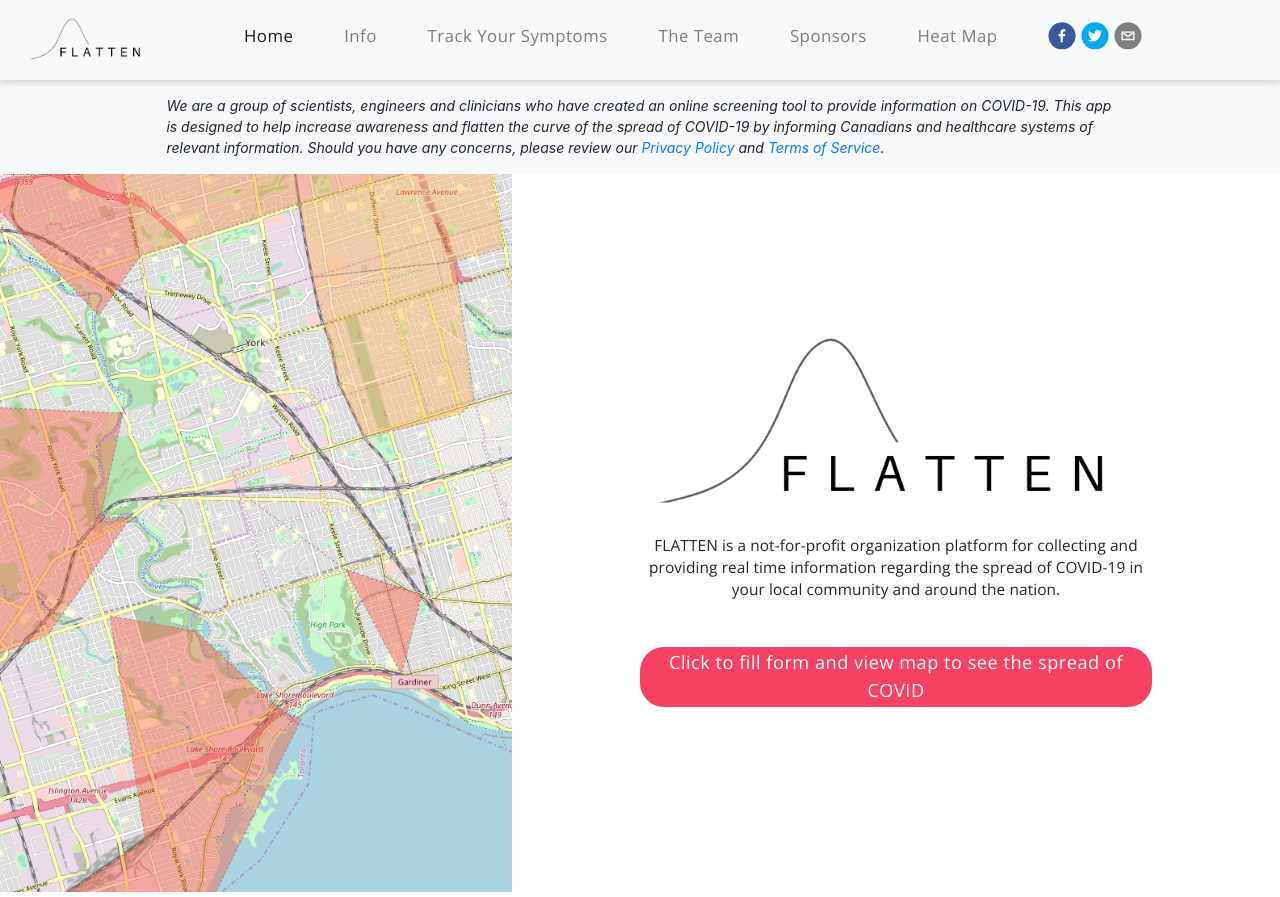
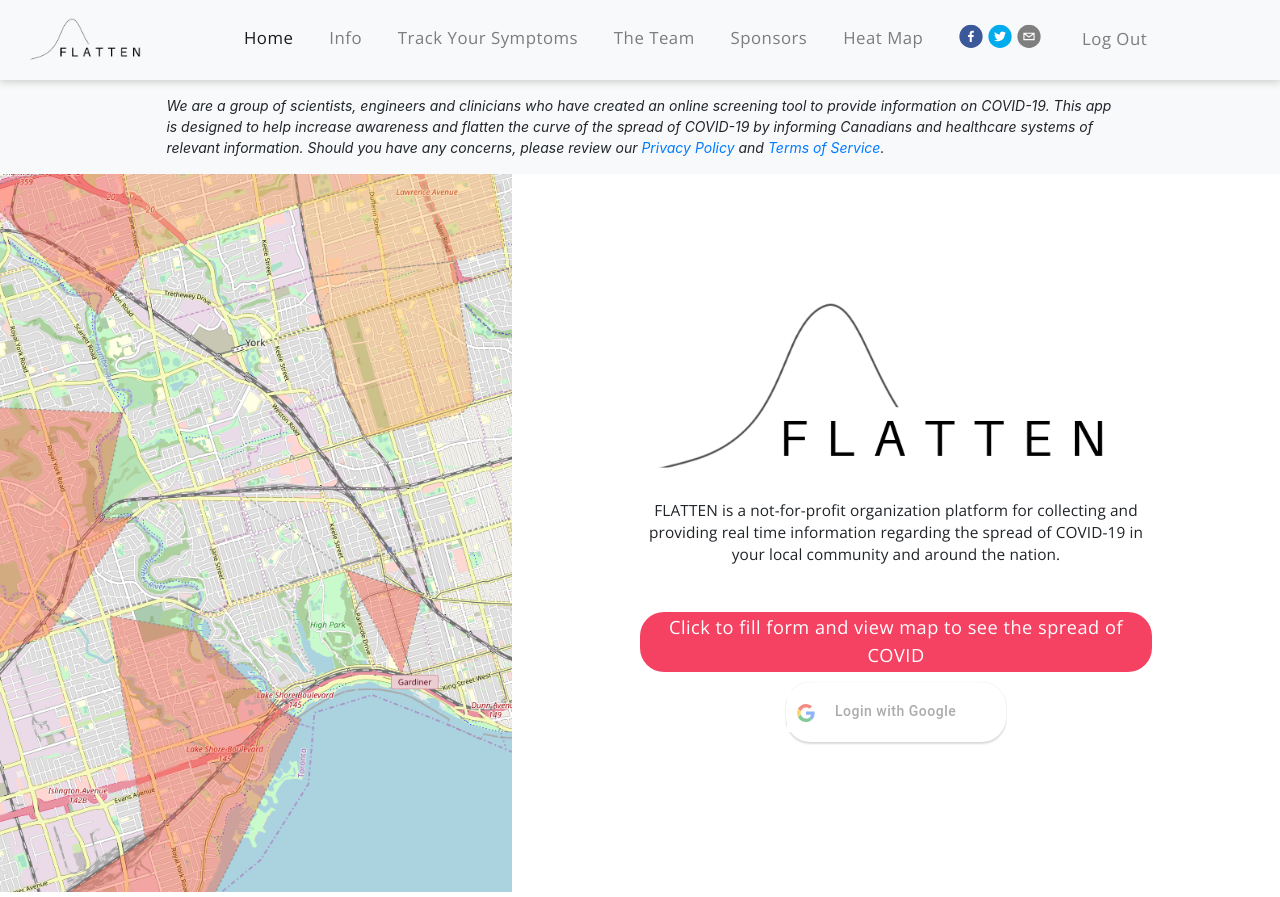
Before and after one commit to yifeiz/covid-19-frontend, a React (Create React App) app: page / in a window 1280 px wide. Built offline with nearby package versions, Linux system fonts and the light colour scheme.

Commit message:
NEW: google login button

```diff
--- a/package.json
+++ b/package.json
@@ -32,6 +32,7 @@
     "node-sass": "^4.13.1",
     "react": "^16.13.0",
     "react-dom": "^16.13.0",
+    "react-google-login": "^5.1.2",
     "react-google-recaptcha": "^2.0.1",
     "react-recaptcha": "^2.3.10",
     "react-redux": "^7.2.0",
--- a/public/index.html
+++ b/public/index.html
@@ -30,6 +30,8 @@
       async
       defer
     ></script>
+    <script src="https://apis.google.com/js/api.js" async defer></script>
+
 
     <!--
       Notice the use of %PUBLIC_URL% in the tags above.
--- a/src/actions/index.js
+++ b/src/actions/index.js
@@ -17,3 +17,34 @@ export const readCookie = () => async dispatch => {
     dispatch({ type: "NO_COOKIE", payload: false });
   }
 };
+
+export const SignIn = (profile) => async dispatch => {
+  //TODO check if user exists/create new user
+  console.log(profile)
+  if (profile) {
+    localStorage.setItem('imageURL', profile.imageURL);
+    dispatch({
+      type: "SIGN_IN",
+      payload: true
+    });
+  }
+};
+
+export const SignOut = (profile) => async dispatch => {
+  //TODO check if user exists/create new user
+  if (profile) {
+    dispatch({
+      type: "SIGN_OUT",
+      payload: true
+    });
+  }
+};
+
+export const SetUser = (user) => async dispatch => {
+  //TODO check if user exists/create new user
+  if(user) {
+    dispatch({
+      type: "SET_USER"
+    })
+  }
+};
--- a/src/components/header/Header.jsx
+++ b/src/components/header/Header.jsx
@@ -2,6 +2,8 @@ import React from "react";
 import { NavLink as RRNavLink } from "react-router-dom";
 import logo from "../../assets/logo_nav.png";
 import ShareButtons from "./Share.jsx";
+import { GoogleLogout } from 'react-google-login';
+
 import {
   Collapse,
   Navbar,
@@ -22,9 +24,18 @@ class Header extends React.Component {
     this.setState({ isOpen: false });
   };
 
+  logoutSuccess = () => {
+    localStorage.removeItem('imageURL');
+    console.log('Logged out');
+  }
+
+  logoutFailure = () => {
+    console.log('Logout Failed');
+  }
+
   renderNav() {
     return (
-      <Navbar color="light" light expand="md">
+      <Navbar color="light" light expand="lg">
         <NavLink href="/">
           <img className="header__logo" src={logo} />
         </NavLink>
@@ -104,6 +115,29 @@ class Header extends React.Component {
               <ShareButtons />
               </NavLink>
             </NavItem>
+            <GoogleLogout
+                  clientId="233853318753-ktubm22g6kphmlgguknjdu48vi1dt746.apps.googleusercontent.com"
+                  render={renderProps => (
+                    <NavItem className="navlink">
+                      <NavLink
+                      activeClassName="active"
+                      onClick={() => {
+                        return renderProps.onClick
+                      }}
+                      >
+                        <h3>
+                          Log Out
+                          <img className="react-share__ShareButton share-button" style={{ borderRadius: '50%', height: '24px', marginLeft: '10px'}} src={localStorage.getItem('imageURL')}/>
+                        </h3>
+                      </NavLink>
+                    </NavItem>
+                    // <button onClick={renderProps.onClick} disabled={renderProps.disabled}>This is my custom Google button</button>
+                  )}
+                  onLogoutSuccess={this.logoutSuccess}
+                  onFailure={this.logoutFailure}
+                >
+                </GoogleLogout>
+
           </Nav>
         </Collapse>
       </Navbar>
--- a/src/components/header/Share.jsx
+++ b/src/components/header/Share.jsx
@@ -10,7 +10,7 @@ const fbQuote = "";
 const twitterTitle = "";
 const mailSubject = "";
 const mailBody = "";
-const size = 28;
+const size = 24;
 
 function ShareButtons(props) {
     return <div className="share">
--- a/src/components/home/Home.jsx
+++ b/src/components/home/Home.jsx
@@ -1,17 +1,21 @@
-import React from "react";
+import React, { Component } from "react";
+import { connect } from "react-redux";
 import { Link } from "react-router-dom";
 import logo from "../../assets/logo.png";
 import "./home.css";
 import Disclaimer from "../disclaimer/Disclaimer";
+import { GoogleLogin } from 'react-google-login';
+import { SignIn } from "../../actions/index";
 
-const Home = () => (
+class Home extends Component {
+  render() {
+    return (
       <React.Fragment>
         <Disclaimer />
         <div className="home">
           <div className="home__left">
             <p className="home__label"></p>
           </div>
-
           <div className="home__right">
             <div className="home__content">
               <img className="home__logo" src={logo} />
@@ -25,10 +29,39 @@ const Home = () => (
                   Click to fill form and view map to see the spread of COVID
                 </button>
               </Link>
+              <GoogleLogin
+                  className="google-signin-button"
+                  clientId="233853318753-ktubm22g6kphmlgguknjdu48vi1dt746.apps.googleusercontent.com"
+                  buttonText="Login with Google"
+                  onSuccess={this.responseGoogle}
+                  onFailure={this.responseGoogle}
+                  cookiePolicy={'single_host_origin'}
+                  disabled={false}
+                  isSignedIn={true}
+                />
             </div>
           </div>
         </div>
       </React.Fragment>
-);
+    )
+  }
+ responseGoogle = (response) => {
+    console.log(response.profileObj);
+    if(response.googleId) {
+      this.props.SignIn(response.profileObj);
+    }
+  }
+}
 
-export default Home;
+const mapStateToProps = state => {
+  if (state.cookieExists) {
+    return {
+      cookieExists: state.cookieExists.exists
+    };
+  }
+  return {
+    cookieExists: false
+  };
+};
+
+export default connect(mapStateToProps, { SignIn })(Home);
--- a/src/components/home/home.css
+++ b/src/components/home/home.css
@@ -1,6 +1,9 @@
 @media screen and (max-width: 700px) {
   .home__subtitle {
     font-size: 1rem;
+  }
+  .google-signin-button {
+    width:100% !important;
   }
 }
 
@@ -102,3 +105,17 @@
 .home__subtitle {
   padding-bottom: 32px !important;
 }
+
+.google-signin-button {
+  margin-top: 10px;
+  border: none;
+  border-radius: 24px !important;
+  height: 60px;
+  width: 220px;
+  color: white;
+  font-family: "Open Sans";
+  font-weight: 300;
+  font-size: 1.3rem;
+  letter-spacing: 0.5px;
+  box-shadow: 0, 0, 0, 0;
+}
```
Also changed, not shown: src/reducers/loginReducer.js (added, +10 -0 lines). Lines whose indentation alone changed are shown as unchanged.
